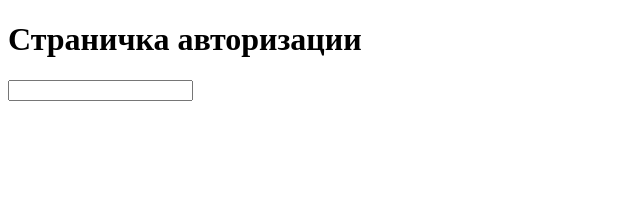
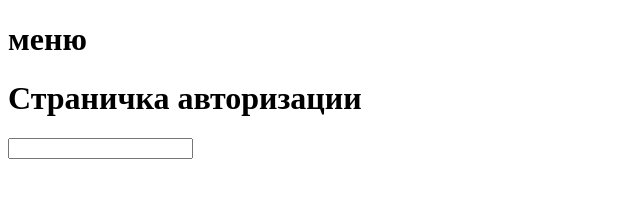
Before and after one commit to AigerimBekbolotova/test4, a plain HTML site: page index.html in a window 1280 px wide. Shown: the whole page, without its empty margins (0-640 px from the left). Drawn offline with Linux system fonts and the light colour scheme.

Commit message:
feat: added header

```diff
--- a/index.html
+++ b/index.html
@@ -9,6 +9,9 @@
     <link rel="stylesheet" href="style.css">
 </head>
 <body>
+    <header>
+        <h1>меню</h1>
+    </header>
     <div class="container">
         <h1>Страничка авторизации</h1>
         <input type="text" value="">
```
